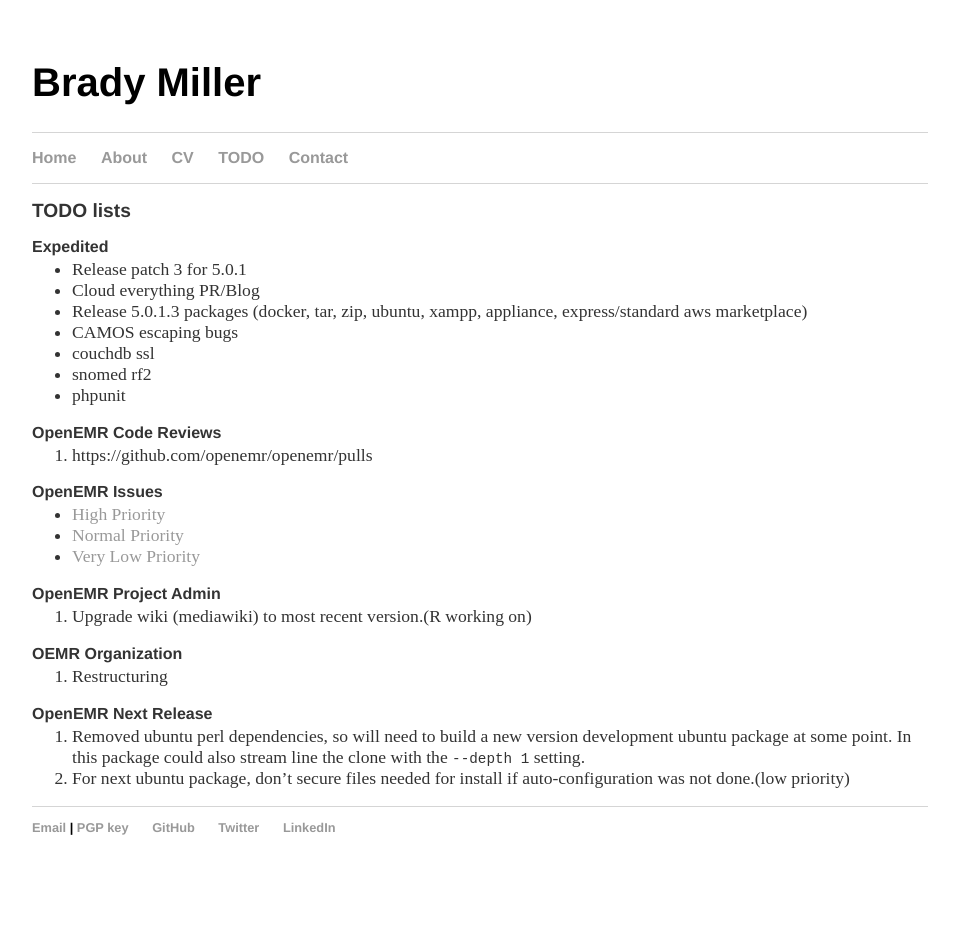
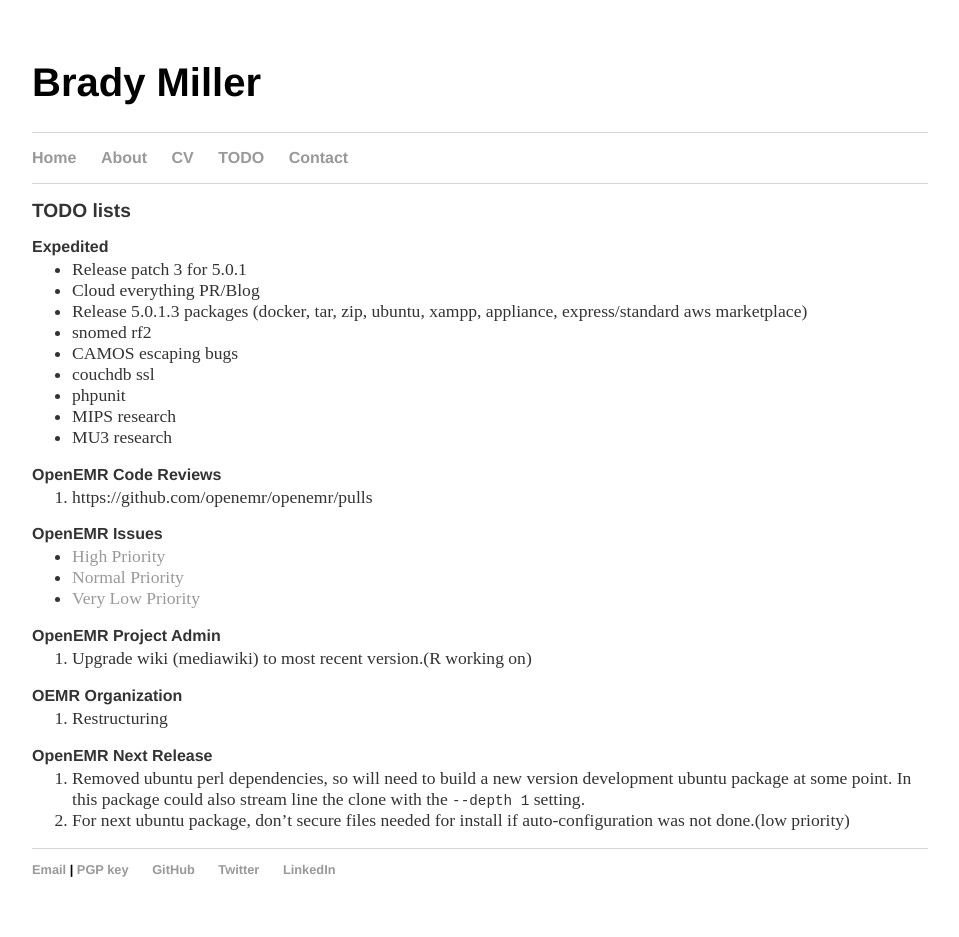
Before and after one commit to bradymiller/bradymiller.github.io, a Jekyll site: the page built from todo/index.md, in a window 1280 px wide. Shown: the whole page, without its empty margins (160-1119 px from the left). Built offline with Jekyll 4.4.1, drawn with Linux system fonts in a browser that asks for light colours; our own code applies the rules of GitHub Pages for plain Markdown files; before the commit the page ends 900 px from its top, so only the background shows below that.

Commit message:
Update index.md

```diff
--- a/todo/index.md
+++ b/todo/index.md
@@ -7,10 +7,13 @@
 * Release patch 3 for 5.0.1
 * Cloud everything PR/Blog
 * Release 5.0.1.3 packages (docker, tar, zip, ubuntu, xampp, appliance, express/standard aws marketplace)
+* snomed rf2
 * CAMOS escaping bugs
 * couchdb ssl
-* snomed rf2
 * phpunit
+* MIPS research
+* MU3 research
+
 
 ### OpenEMR Code Reviews
 1. https://github.com/openemr/openemr/pulls
```
